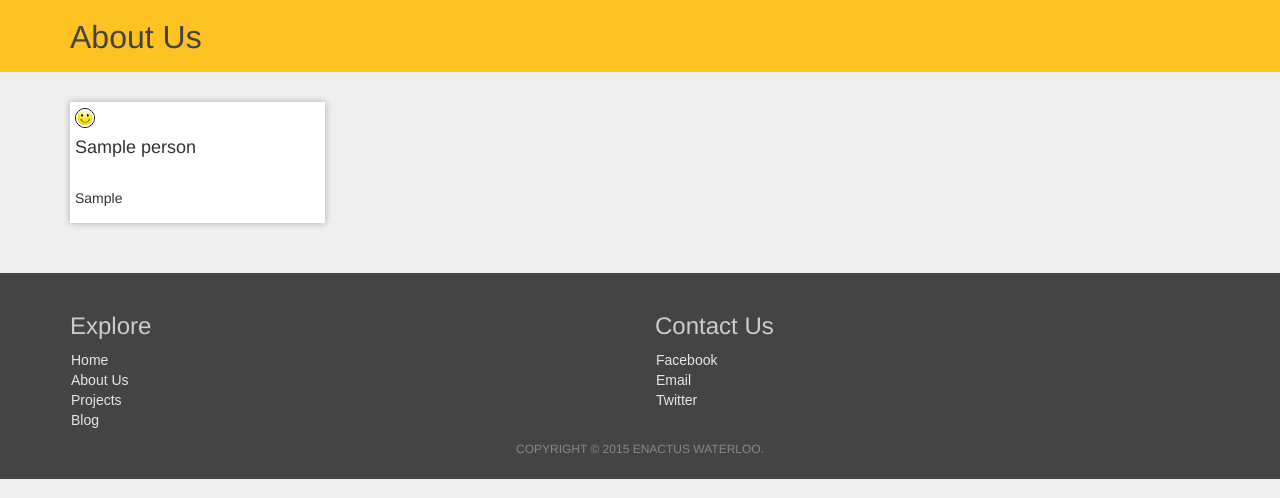
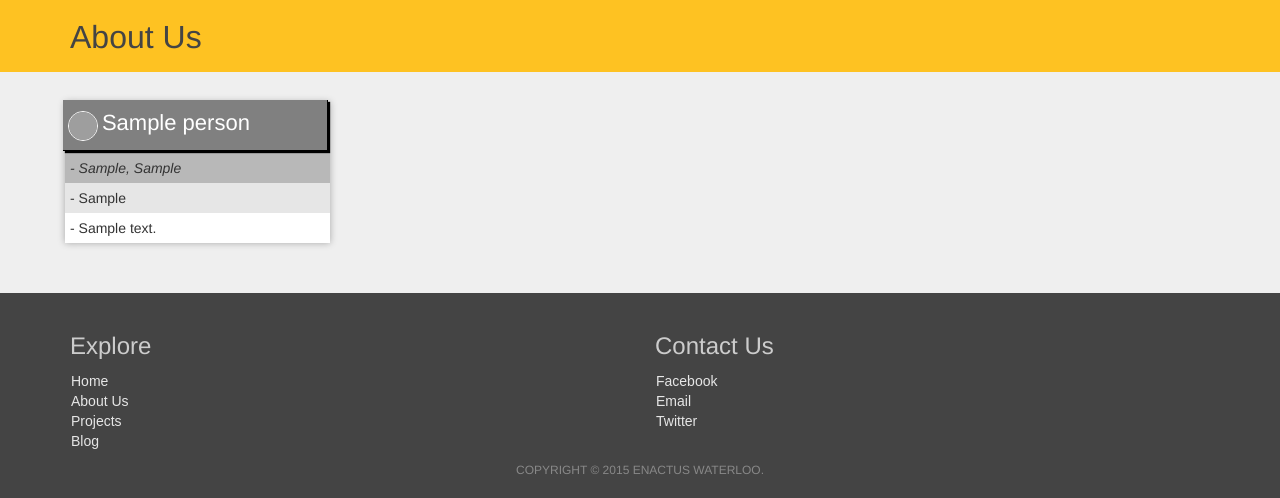
Before and after one commit to enactuswaterloo/website, a Django app: a page that uses main/templates/main/about_us.html in a window 1280 px wide. Shown: the part 100-598 px from the top of the page. Run offline with Django 3.2, Linux system fonts and the light colour scheme; tables that the repository leaves empty hold one stand-in row (values such as "Sample post"); some libraries are stand-ins or nearby versions; grey boxes are pictures that could not be loaded.

Commit message:
Made changes to "about" and "projects" mainly
For “about” page:
- Changed styling
- Altered model to include more information
- Altered layout of html and included new model information

For “projects” page:
- Changed page styling

For “blog” page:
- Made the individual blog posts identifiable in the admin panel by
adding string function in model

```diff
--- a/blog/models.py
+++ b/blog/models.py
@@ -10,3 +10,6 @@ class Post(models.Model):
 
 	created_by = models.ForeignKey(User)
 	created_at = models.DateTimeField(auto_now_add=True)
+
+	def __str__(self):
+		return self.title
--- a/main/models.py
+++ b/main/models.py
@@ -3,8 +3,12 @@ from django.db import models
 # Create your models here.
 
 class Person(models.Model):
-    name = models.CharField(max_length=100)
-    program = models.CharField(max_length=150)
+    picture = models.CharField(max_length=100, default="smiley_face.jpg")
+    name = models.CharField(max_length=100, default="N. Actus")
+    program = models.CharField(max_length=100, default="Currently failing")
+    year = models.CharField(max_length=100, default="2019")
+    position = models.CharField(max_length=100, default="Member")
+    bio = models.TextField(default="No description provided.")
 
     def __str__(self):
     	return "{}, {}".format(self.name, self.program)
--- a/main/static/base.css
+++ b/main/static/base.css
@@ -83,17 +83,52 @@ div.member {
 	background-color: white;
 	box-shadow: 0px 0px 7px rgba(0,0,0,0.3);
 	margin-bottom: 20px;
-	margin-left: 5px;
-	margin-right: 5px;
+	margin-left: 0px;
+	margin-right: 0px;
+	padding: 0px;
+}
+
+div.member-profile {
+	display: inline-block;
+	width: 100%;
+	background-color: gray;
+	border-bottom: 1px solid black;
+	border-right: 1px solid black;
+	padding: 5px;
+	padding-top: 1px;
+	box-shadow: 2px 2px 1px black;
+	position: relative;
+	bottom: 2px;
+	right: 2px;
+}
+
+h4.member-name {
+	display: inline-block;
+	font-size: 22px;
+	color: white;
+}
+
+img.member-pic {
+	width: 30px;
+	height: 30px;
+	border: 1px solid white;
+	border-radius: 15px;
+	display: inline;
+}
+
+div.member-program {
+	font-style: italic;
+	background-color: #B8B8B8;
 	padding: 5px;
 }
 
-img.member_pic {
-	width: 20px;
-	height: 20px;
-	border: 1px solid black;
-	border-radius: 10px;
-	display: inline;
+div.member-position {
+	background-color: #E6E6E6;
+	padding: 5px;
+}
+
+div.member-bio {
+	padding: 5px;
 }
 
 div.members div.container-fluid {
@@ -101,6 +136,6 @@ div.members div.container-fluid {
 	margin-right: 35px;
 }
 
-p.blog-post {
-
+p {
+	margin-bottom: 0px;
 }
--- a/main/templates/main/about_us.html
+++ b/main/templates/main/about_us.html
@@ -9,10 +9,19 @@
     		{% for person in people %}
 			    <div class="col-lg-3 col-md-4 col-sm-6">
 			    	<div class="member">
-				    	<img src="{% static 'smiley_face.jpg' %}" alt="Member picture" class="member_pic">
-				    	<h4>{{person.name}}</h4>
-				    	<br>
-				    	<p>{{person.program}}</p>
+			    		<div class="member-profile">
+			    			<img src="{% static '{{person.picture}}' %}" alt="Member picture" class="member-pic">
+				    		<h4 class="member-name">{{person.name}}</h4>
+			    		</div>
+			    		<div class="member-program">
+				    		<p>- {{person.program}}, {{person.year}}</p>
+			    		</div>
+			    		<div class="member-position">
+				    		<p>- {{person.position}}</p>
+				    	</div>
+				    	<div class="member-bio">
+				    		<p>- {{person.bio}}</p>
+				    	</div>
 			    	</div>
 			    </div>
 			{% endfor %}
--- a/main/templates/main/projects.html
+++ b/main/templates/main/projects.html
@@ -15,12 +15,9 @@
     		<div class="row">
 	    		<div class="col-md-9">
 		    		{% for project in projects %}
-		    			<br><br>
 					    <div class="project" id="project-{{project.id}}">
 					    	<h1>{{project.title}}</h1>
-					    	<br>
 					    	<div class="project-content">{{project.description | safe }}</div>
-					    	<br><br><br>
 					    </div>
 					{% endfor %}
 				</div>
```
Also changed, not shown: main/static/projects.css (+23 -6 lines), main/migrations/0005_auto_20150226_0051.py (added), main/migrations/0006_auto_20150226_0054.py (added), main/migrations/0007_person_year.py (added).
